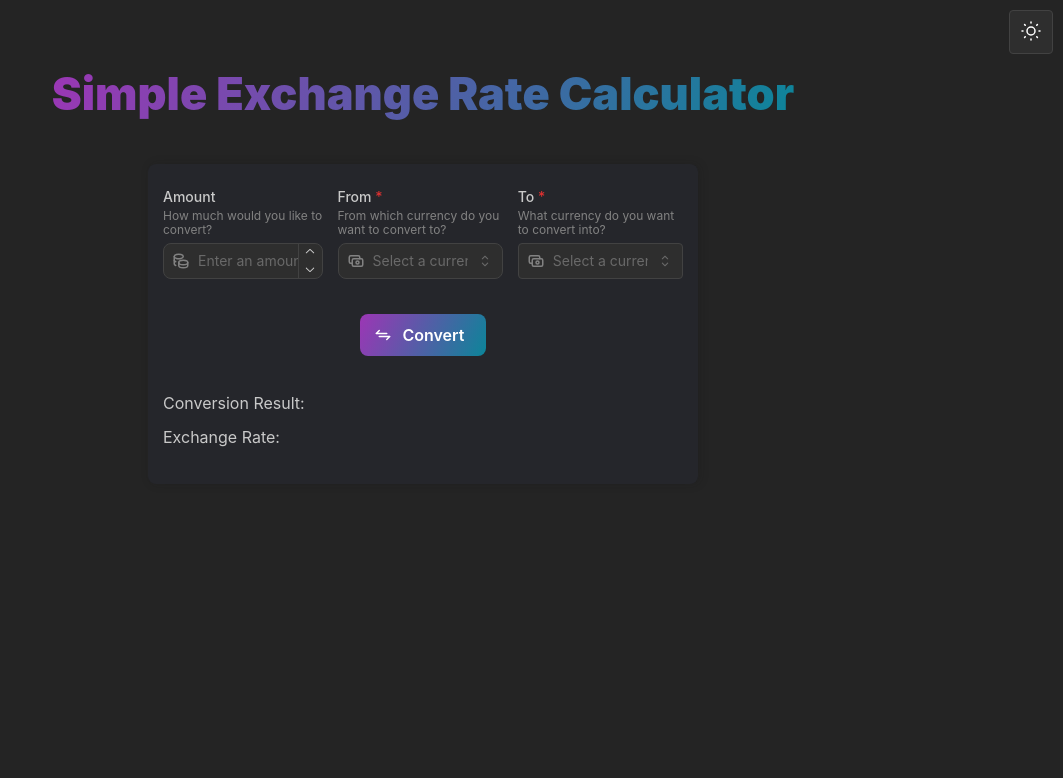
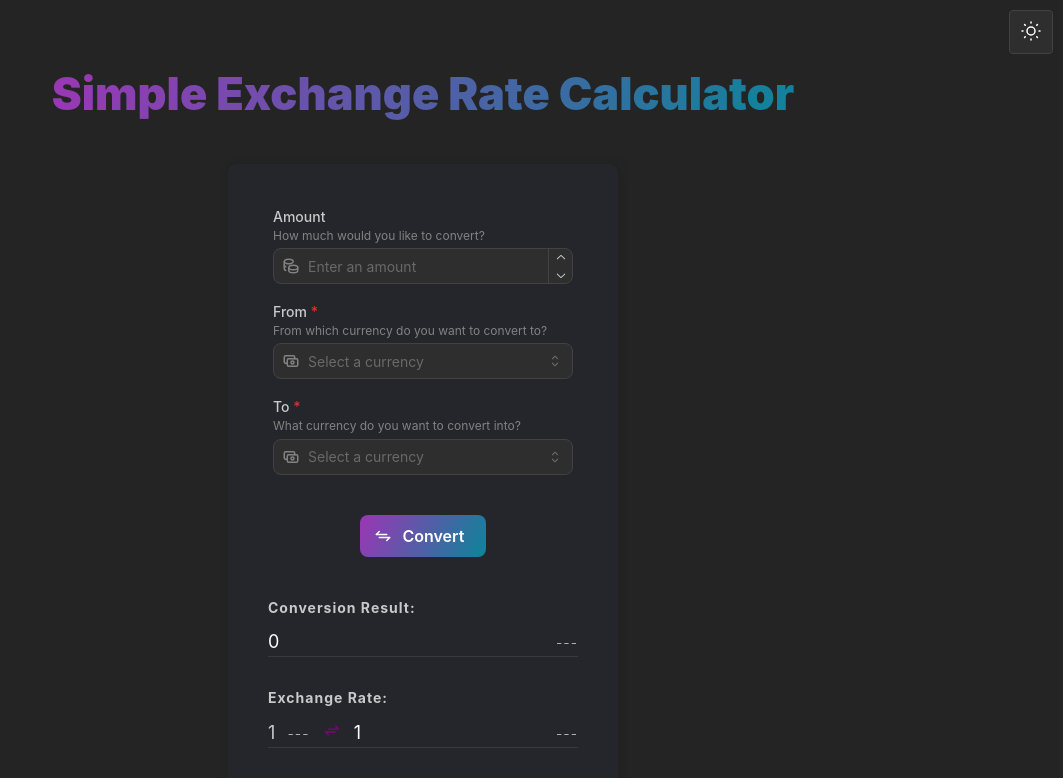
Before and after one commit to ChristBM/simple-exchange-app, a Next.js app: page / in a window 1280 px wide. Shown: the top 778 px of the page, without its empty margins (217-1280 px from the left). Built offline with nearby package versions, Linux system fonts and the light colour scheme.

Commit message:
feat/styles: add the Result component. Adjust some styles in the Calculator component

```diff
--- a/src/modules/ExchangeCalculator/ui/components/Calculator/Calculator.tsx
+++ b/src/modules/ExchangeCalculator/ui/components/Calculator/Calculator.tsx
@@ -3,6 +3,7 @@
 import { Button, NumberInput, Select } from '@mantine/core';
 import { IconArrowsExchange2, IconCash, IconCoins } from '@tabler/icons-react';
 
+import Result from '@exCalcComponents/Result';
 import CALCULATOR_DEFAULT_PROPS from './DefaultCurrencies';
 import { CalculatorProps } from './Interfaces';
 import useCalculator from './useCalculator.vm';
@@ -22,6 +23,7 @@ export default function Calculator({
     selectCurrencyFrom,
     selectCurrencyTo,
     convertButtonProps,
+    resultProps,
   } = useCalculator({ currencies });
 
   return (
@@ -93,13 +95,12 @@ export default function Calculator({
       </ButtonSectionWrapper>
 
       <ResultsSectionWrapper>
-        <div>
-          Conversion Result:
-        </div>
-
-        <div>
-          Exchange Rate:
-        </div>
+        <Result
+          labelA={resultProps.labelA}
+          labelB={resultProps.labelB}
+          conversion={resultProps.conversion}
+          exchangeRate={resultProps.exchangeRate}
+        />
       </ResultsSectionWrapper>
     </CalculatorWrapper>
   );
--- a/src/modules/ExchangeCalculator/ui/components/Calculator/styles.ts
+++ b/src/modules/ExchangeCalculator/ui/components/Calculator/styles.ts
@@ -4,36 +4,24 @@ import styled from 'styled-components';
 
 export const CalculatorWrapper = styled.div<{$scheme: 'light' | 'dark'}>`
   display: flex;
-  width: 330px;
-  height: 650px;
-  padding: 20px 15px;
+  width: 390px;
+  height: max-content;
+  padding: 40px 40px 60px 40px;
   margin-block-end: 50px;
   border-radius: 8px;
   flex-direction: column;
   align-items: center;
-  gap: 35px;
+  gap: 40px;
   background-color: ${({ $scheme }) => ($scheme === 'light' ? '#FFF' : '#25262b')};
   backdrop-filter: blur(20px);
   box-shadow: 2px 0px 10px #17171730;
-
-  @media screen and (min-width: 768px) {
-    & {
-      width: 550px;
-      height: 320px;
-    }
-  }
 `;
 
 export const InputSectionWrapper = styled.section`
   display: flex;
+  width: 300px;
   flex-direction: column;
   gap: 15px;
-
-  @media screen and (min-width: 768px) {
-    & {
-      flex-direction: row;
-    }
-  }
 `;
 
 export const ButtonSectionWrapper = styled.section`
--- a/src/modules/ExchangeCalculator/ui/components/Calculator/useCalculator.vm.tsx
+++ b/src/modules/ExchangeCalculator/ui/components/Calculator/useCalculator.vm.tsx
@@ -2,9 +2,10 @@ import { useEffect, useReducer } from 'react';
 import {
   ButtonProps, ElementProps, NumberInputProps, SelectProps, useComputedColorScheme,
 } from '@mantine/core';
+
+import optFinder from '@exCalcUtils/functions/optFinder';
+import { ResultProps } from '@exCalcComponents/Result/Interfaces';
 import calcConversion, { calcRate } from '@exCalcUtils/functions/calcConversion';
-import optFinder from '@exCalcUtils/functions/optFinder';
-
 import calcReducer, { CalcInitialState } from './Reducer';
 import { CalculatorArgs } from './Interfaces';
 
@@ -86,6 +87,7 @@ export default function useCalculator({ currencies }: CalculatorArgs) {
     placeholder: 'Select a currency',
     data: currencies,
     nothingFoundMessage: 'Sorry, we do not have this currency',
+    radius: 'md',
     allowDeselect: false,
     checkIconPosition: 'right',
     searchable: true,
@@ -142,8 +144,12 @@ export default function useCalculator({ currencies }: CalculatorArgs) {
     },
   };
 
-  // eslint-disable-next-line no-console
-  console.log(conversion, exchangeRate);
+  const resultProps: ResultProps = {
+    labelA: 'Conversion Result:',
+    labelB: 'Exchange Rate:',
+    conversion,
+    exchangeRate,
+  };
 
   return {
     computedColorScheme,
@@ -151,5 +157,6 @@ export default function useCalculator({ currencies }: CalculatorArgs) {
     selectCurrencyFrom,
     selectCurrencyTo,
     convertButtonProps,
+    resultProps,
   };
 }
--- /dev/null
+++ b/src/modules/ExchangeCalculator/ui/components/Result/Interfaces.ts
@@ -0,0 +1,8 @@
+import { ConversionType, ExchangeRateType } from '@exCalcComponents/Calculator/Interfaces';
+
+export type ResultProps = {
+  labelA?: string;
+  labelB?: string;
+  conversion?: ConversionType;
+  exchangeRate?: ExchangeRateType;
+}
--- /dev/null
+++ b/src/modules/ExchangeCalculator/ui/components/Result/index.tsx
@@ -0,0 +1,69 @@
+import { IconArrowsExchange } from '@tabler/icons-react';
+
+import { ResultProps } from './Interfaces';
+import {
+  ConversionReadOnly,
+  ConversionResultWrapper,
+  CurrencyText,
+  ExchangeResultWrapper,
+  ResultLabelText,
+  ResultSectionWrapper,
+  ResultWrapper,
+} from './styles';
+
+const RESULT_DEFAULT_PROPS = {
+  labelA: 'Conversion Result:',
+  labelB: 'Exchange Rate:',
+  conversion: {
+    result: 0,
+    currency: '---',
+  },
+  exchangeRate: {
+    fromCurrency: '---',
+    result: 1,
+    toCurrency: '---',
+  },
+};
+
+export default function Result({
+  labelA = RESULT_DEFAULT_PROPS.labelA,
+  labelB = RESULT_DEFAULT_PROPS.labelB,
+  conversion = RESULT_DEFAULT_PROPS.conversion,
+  exchangeRate = RESULT_DEFAULT_PROPS.exchangeRate,
+}: ResultProps) {
+  return (
+    <ResultWrapper>
+      <ResultSectionWrapper>
+        <ResultLabelText>{labelA}</ResultLabelText>
+
+        <ConversionResultWrapper>
+          <ConversionReadOnly type="text" readOnly value={conversion.result} />
+
+          <CurrencyText>{conversion.currency}</CurrencyText>
+        </ConversionResultWrapper>
+      </ResultSectionWrapper>
+
+      <ResultSectionWrapper>
+        <ResultLabelText>{labelB}</ResultLabelText>
+
+        <ExchangeResultWrapper>
+          <p>1</p>
+          <CurrencyText>{exchangeRate.fromCurrency}</CurrencyText>
+
+          <div>
+            <IconArrowsExchange
+              stroke={2}
+              color="purple"
+              size={20}
+              style={{ paddingBlockStart: '3px' }}
+            />
+          </div>
+
+          <ConversionReadOnly type="text" readOnly value={exchangeRate.result} />
+
+          <CurrencyText>{exchangeRate.toCurrency}</CurrencyText>
+        </ExchangeResultWrapper>
+      </ResultSectionWrapper>
+    </ResultWrapper>
+  );
+}
--- /dev/null
+++ b/src/modules/ExchangeCalculator/ui/components/Result/styles.ts
@@ -0,0 +1,62 @@
+'use client';
+
+import styled from 'styled-components';
+
+export const ResultWrapper = styled.div`
+  display: flex;
+  width: 100%;
+  height: max-content;
+  flex-direction: column;
+  gap: 30px;
+`;
+
+export const ResultSectionWrapper = styled.section`
+  display: flex;
+  flex-flow: column wrap;
+  border-bottom: 1px solid #373a40;
+  align-items: baseline;
+  gap: 10px;
+`;
+
+export const ResultLabelText = styled.p`
+  font-size: 14px;
+  letter-spacing: 1px;
+  font-weight: 700;
+`;
+
+export const ConversionResultWrapper = styled.div`
+  display: flex;
+  width: 100%;
+  justify-content: space-between;
+  align-items: baseline;
+  font-size: 18px;
+  gap: 5px;
+`;
+
+export const ConversionReadOnly = styled.input`
+  appearance: none;
+  width: 190px;
+  background: none;
+  border: none;
+  outline: none;
+
+  &::selection {
+    background-color: none;
+    color: cyan;
+  }
+`;
+
+export const ExchangeResultWrapper = styled.div`
+  display: flex;
+  width: 100%;
+  justify-content: space-between;
+  align-items: baseline;
+  font-size: 18px;
+  gap: 5px;
+`;
+
+export const CurrencyText = styled.p`
+  font-size: 14px;
+  letter-spacing: 1px;
+  font-weight: 300;
+`;
```
Also changed, not shown: 2 other files (tests, documents, lock files or other folders).
